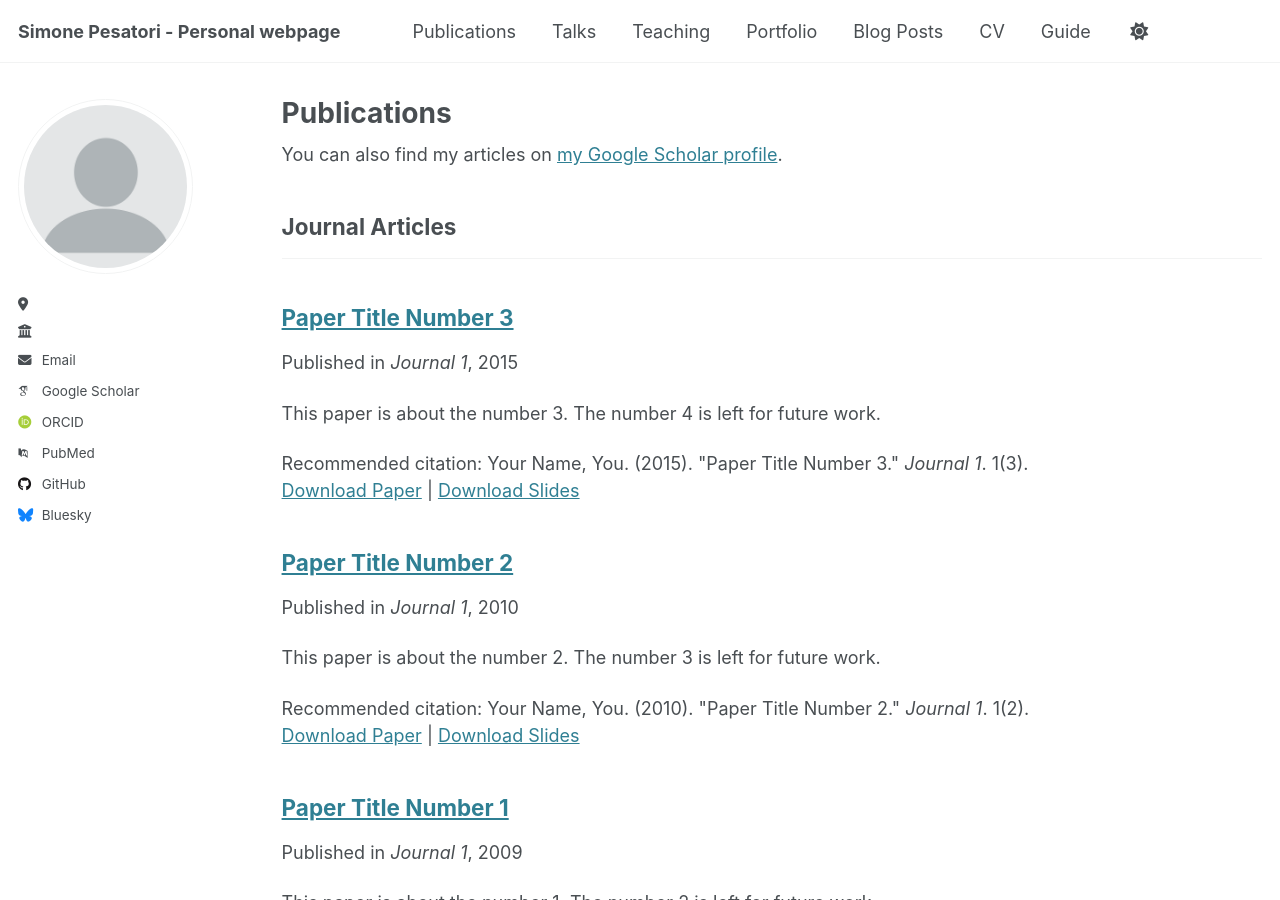
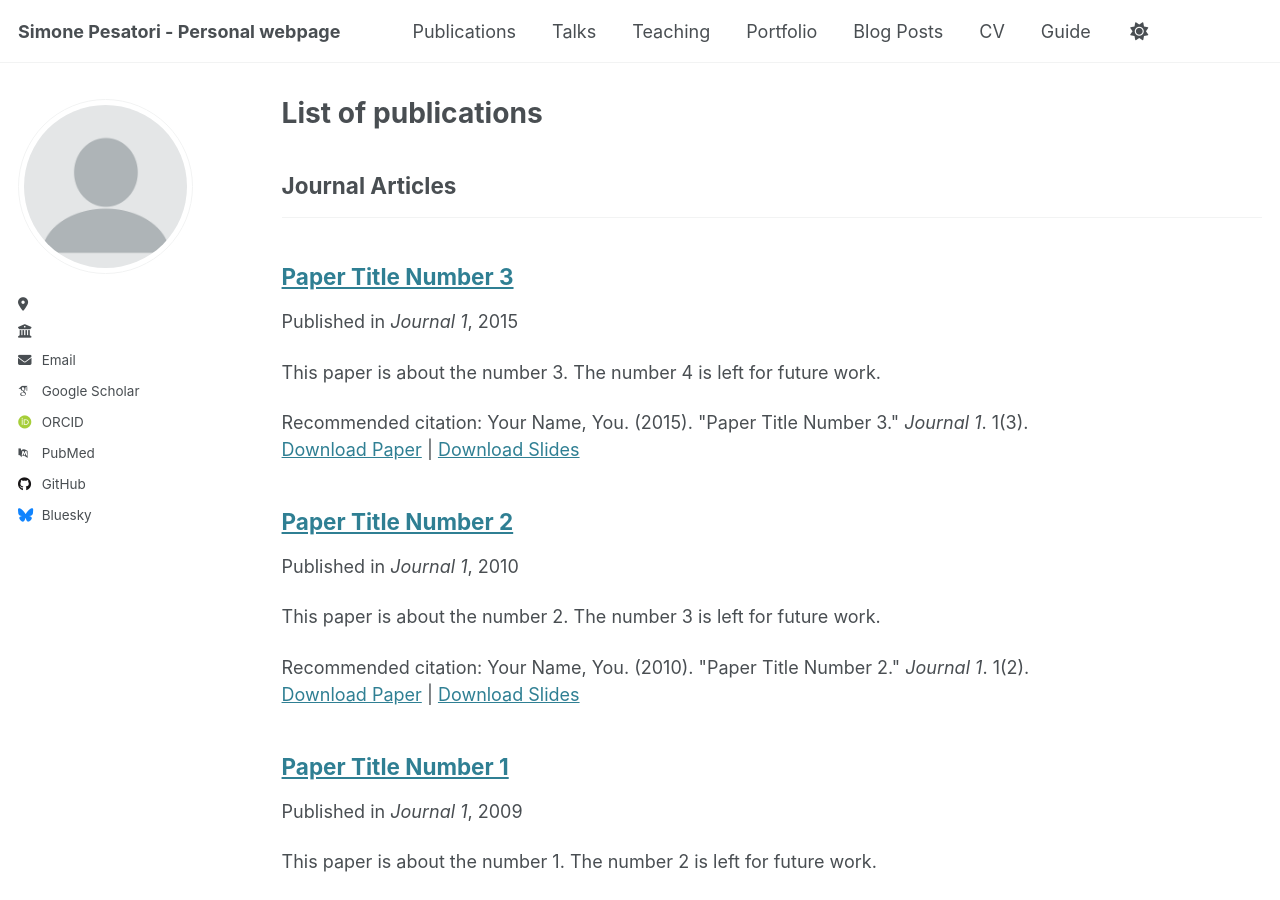
Before and after one commit to simonepesatori/simonepesatori.github.io, a Jekyll site: the page built from _pages/publications.html, in a window 1280 px wide and 900 px high. Built offline with Jekyll 4.4.1, drawn with Linux system fonts in a browser that asks for light colours; some web fonts are replaced.

Commit message:
Update publications.html

```diff
--- a/_pages/publications.html
+++ b/_pages/publications.html
@@ -1,13 +1,11 @@
 ---
 layout: archive
-title: "Publications"
+title: "List of publications"
 permalink: /publications/
 author_profile: true
 ---
 
-{% if site.author.googlescholar %}
-  <div class="wordwrap">You can also find my articles on <a href="{{site.author.googlescholar}}">my Google Scholar profile</a>.</div>
-{% endif %}
+
 
 {% include base_path %}
 
```
